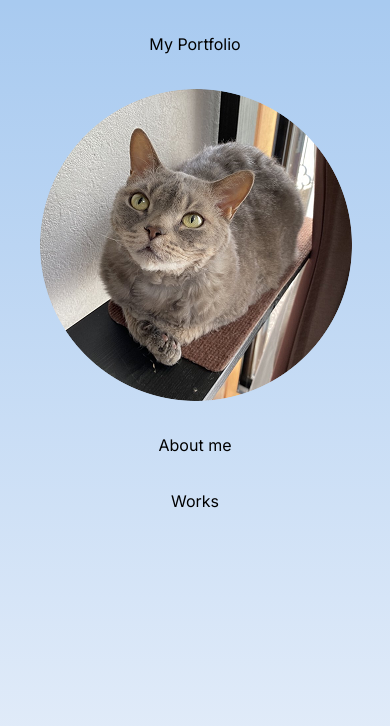
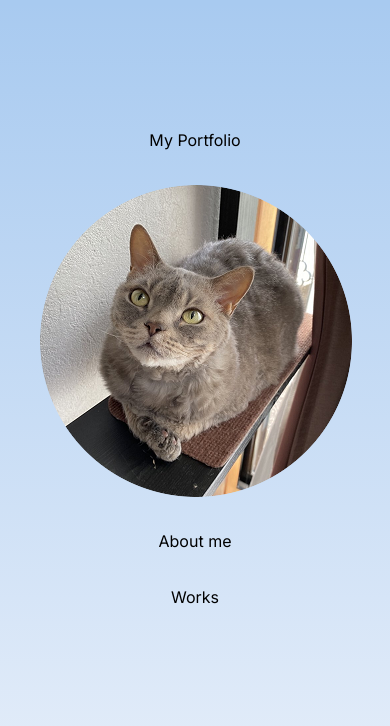
Before and after one commit to asasakk/portfolio, a Next.js app: page / in a window 390 px wide. Shown: the top 726 px of the page. Built offline with nearby package versions, Linux system fonts and the light colour scheme.

Commit message:
fix responsive padding top

```diff
--- a/app/page.tsx
+++ b/app/page.tsx
@@ -5,7 +5,7 @@ import "./styles/style.css";
 
 export default function Home() {
   return (
-    <main className="flex min-h-screen flex-col items-center sm:pt-48 ">
+    <main className="flex min-h-screen flex-col items-center pt-24 md:pt-48 ">
       <div className="py-8">My Portfolio</div>
       <Image src={localImage} alt="うちのねこ" />
 
```
